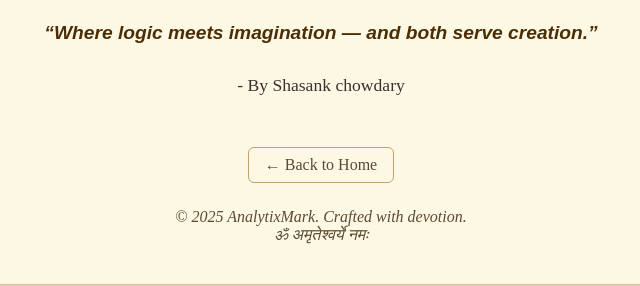
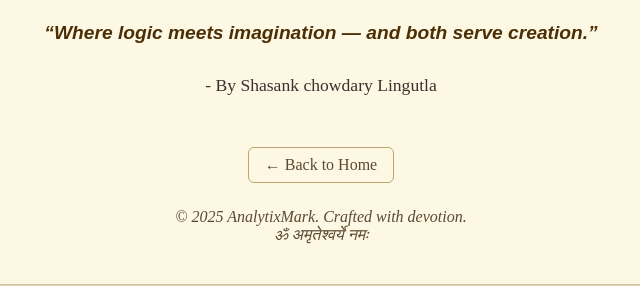
Before and after one commit to sraddhha/sraddhha.github.io, a plain HTML site: page analytixmark.html in a window 1280 px wide. Shown: the part 444-730 px from the top of the page, 319-959 px from the left. Drawn offline with Linux system fonts and the light colour scheme.

Commit message:
Update author name to include full name

```diff
--- a/analytixmark.html
+++ b/analytixmark.html
@@ -140,7 +140,7 @@
 
     <p class="motto">“Where logic meets imagination — and both serve creation.”</p>
 
-    <p> - By Shasank chowdary</p>
+    <p> - By Shasank chowdary Lingutla</p>
 
     <a href="index.html" class="back">← Back to Home</a>
 
```
